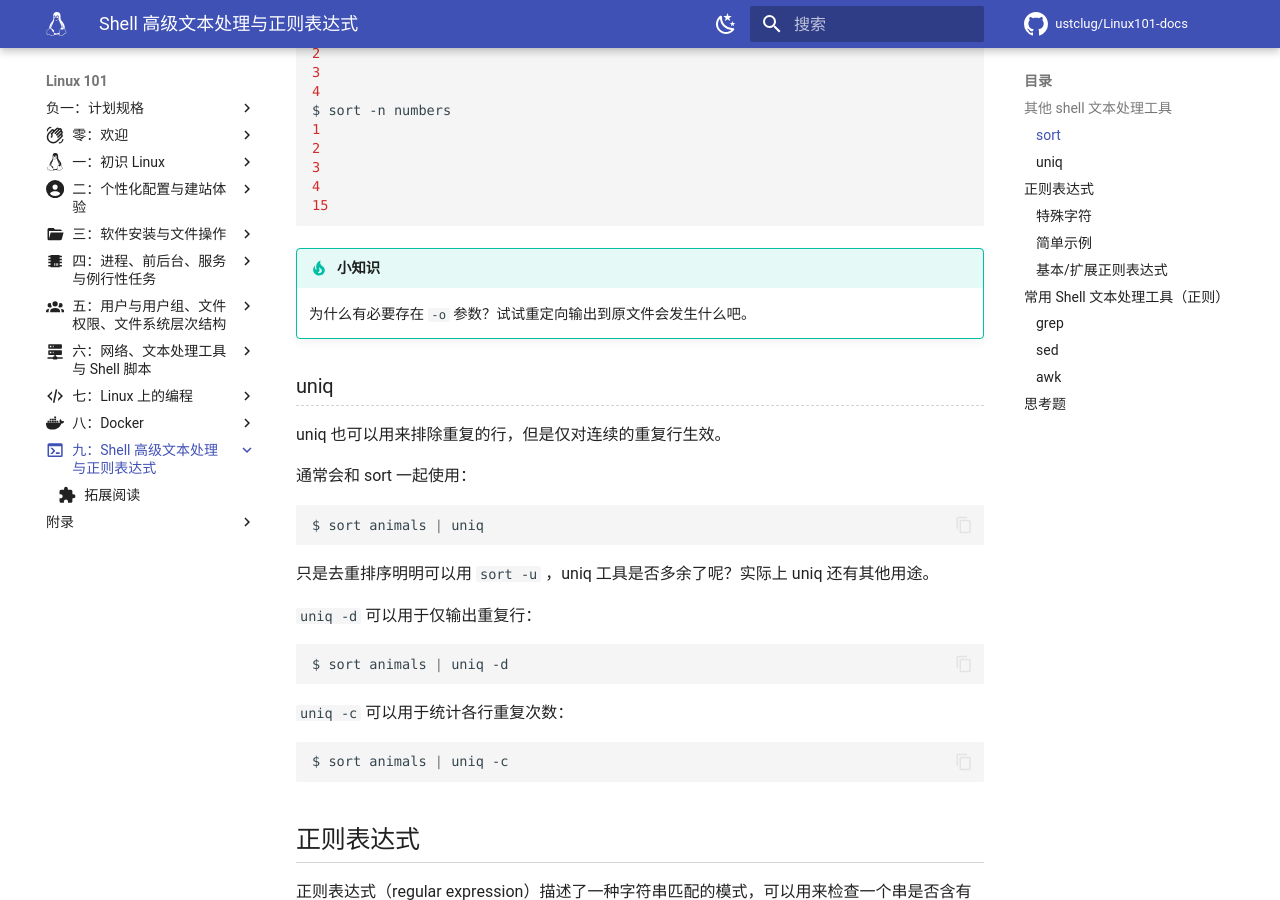
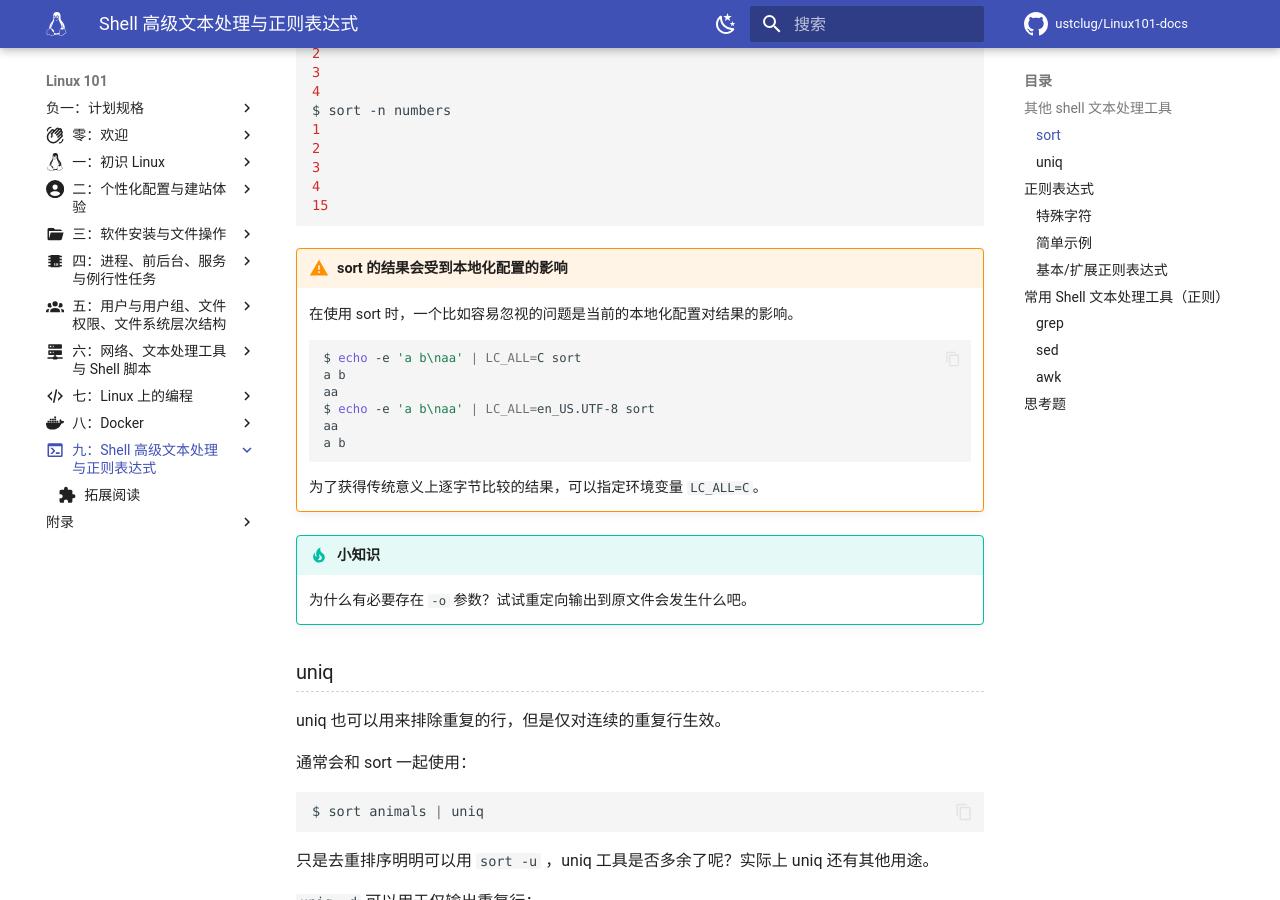
Before and after one commit to ustclug/Linux101-docs, an MkDocs documentation site: the page built from docs/Ch09/index.md, in a window 1280 px wide and 900 px high, scrolled down 1320 px. Built offline with MkDocs 1.6.1 and Material for MkDocs 9.7.7, drawn with Linux system fonts in a browser that asks for light colours; comment, search, counter and statistics services are not loaded.

Commit message:
Ch09: add a warning about locale's influence on sort

````diff
--- a/docs/Ch09/index.md
+++ b/docs/Ch09/index.md
@@ -68,6 +68,21 @@ $ sort -n numbers
 4
 15
 ```
+
+!!! warning "sort 的结果会受到本地化配置的影响"
+
+    在使用 sort 时，一个比如容易忽视的问题是当前的本地化配置对结果的影响。
+
+    ```shell
+    $ echo -e 'a b\naa' | LC_ALL=C sort
+    a b
+    aa
+    $ echo -e 'a b\naa' | LC_ALL=en_US.UTF-8 sort
+    aa
+    a b
+    ```
+
+    为了获得传统意义上逐字节比较的结果，可以指定环境变量 `LC_ALL=C`。
 
 !!! tip "小知识"
 
````
